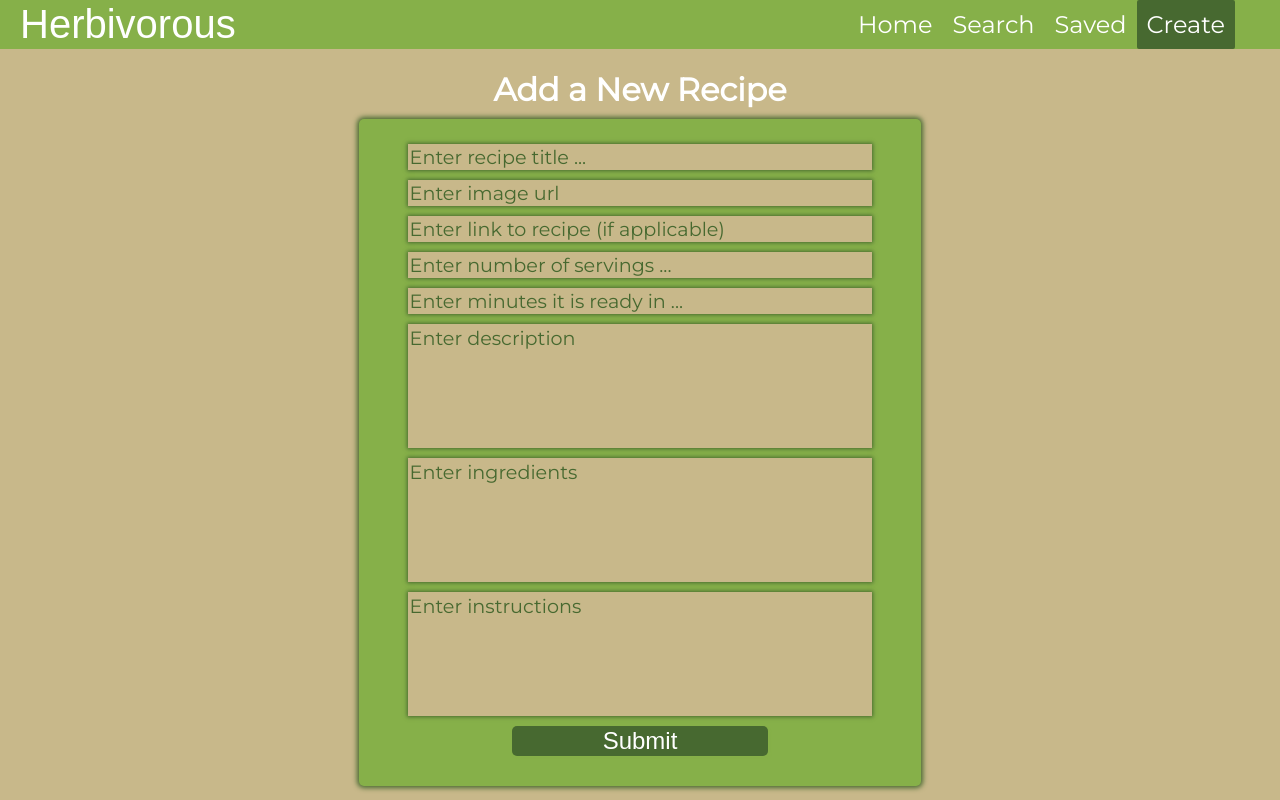
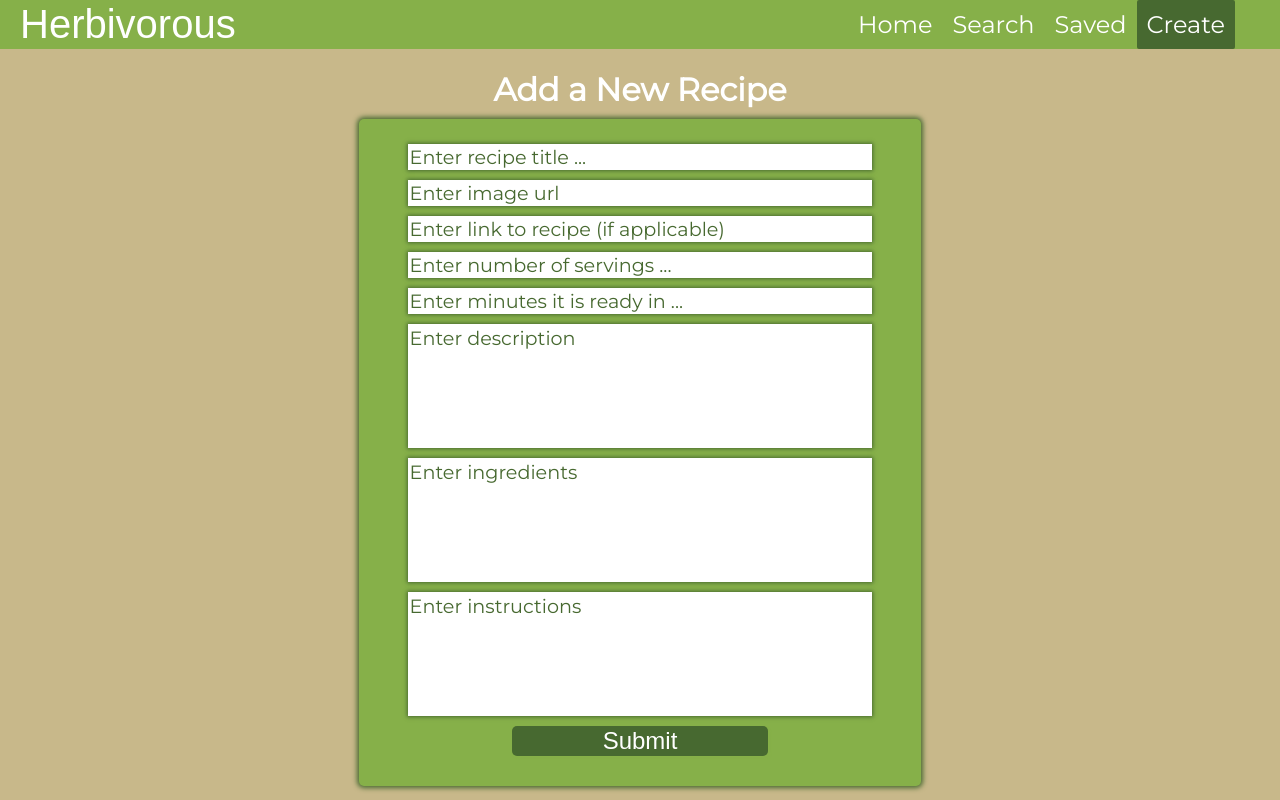
Before and after one commit to Pete-Fowler/herbivorous, a React (Create React App) app: page /submit in a window 1280 px wide. Built offline with nearby package versions, Linux system fonts and the light colour scheme; no server answers; data requests are answered from the project's data file; a web font is replaced by a local one.

Commit message:
Add form style

```diff
--- a/db.json
+++ b/db.json
@@ -30,6 +30,12 @@
       "ingredients": "Slaw:\n\n½ cup finely shredded green cabbage\n\n¼ cup finely shredded red cabbage\n\n¼ cup chopped fresh mango\n\n1 medium carrot, shredded\n\n1 medium jalapeño pepper, seeded and thinly sliced\n\n1 ½ tablespoons mayonnaise\n\n½ medium lime, juiced\nTacos:\n\n1 (14 ounce) can green jackfruit in brine, drained\n\n1 tablespoon grapeseed oil\n\n¼ teaspoon taco seasoning, or to taste\n\n3 (6 inch) corn tortillas, or more to taste\n\n1 tablespoon chopped fresh cilantro, or to taste (Optional)",
       "instructions": "Step 1\nCombine green and red cabbage, mango, carrot, jalapeño, mayonnaise, and lime juice for slaw in a large mixing bowl. Mix well until all ingredients are coated with mayonnaise; set aside.\n\nStep 2\nPrepare tacos: Gently pull jackfruit flesh apart as you would for pulled pork or chicken, discarding any seeds or pods.\n\nStep 3\nHeat oil in a cast iron skillet over medium heat. Add shredded jackfruit and taco seasoning; cook and stir until heated through and blended with seasoning, 2 to 3 minutes.\n\nStep 4\nMeanwhile, heat another cast iron skillet over medium-high heat. Working in batches, add tortillas and heat for 15 to 30 seconds per side.\n\nStep 5\nPut jackfruit mixture in the middle of each tortilla and top with slaw and cilantro.",
       "id": 663501
+    },
+    {
+      "id": 663150,
+      "title": "Thai Savory Brown Fried Rice",
+      "isLiked": true,
+      "image": "https://spoonacular.com/recipeImages/663150-312x231.jpg"
     }
   ]
 }
--- a/src/styles/Submit.css
+++ b/src/styles/Submit.css
@@ -33,7 +33,7 @@
   outline: none;
   transition: .6s;
   transform: scale(1.01);
-  border: 2px solid white;
+  border: 2px solid var(--greenD);
 }
 
 #submit input, #submit textarea {
@@ -44,7 +44,7 @@
   display: block;
   width: 90%;
   border: none;
-  background-color: var(--beige);
+  background-color: white;
   box-shadow: 0px 0px 4px 1px var(--greenD);
 }
 
```
